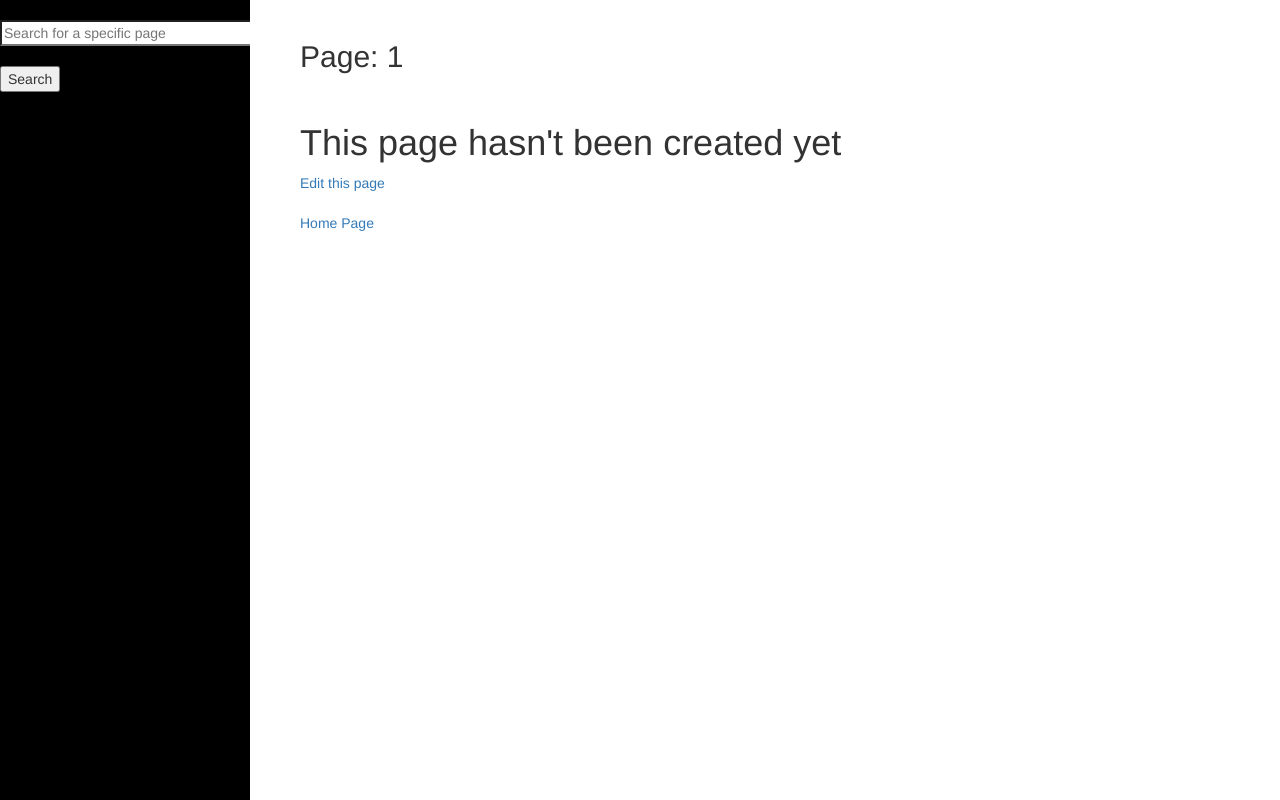
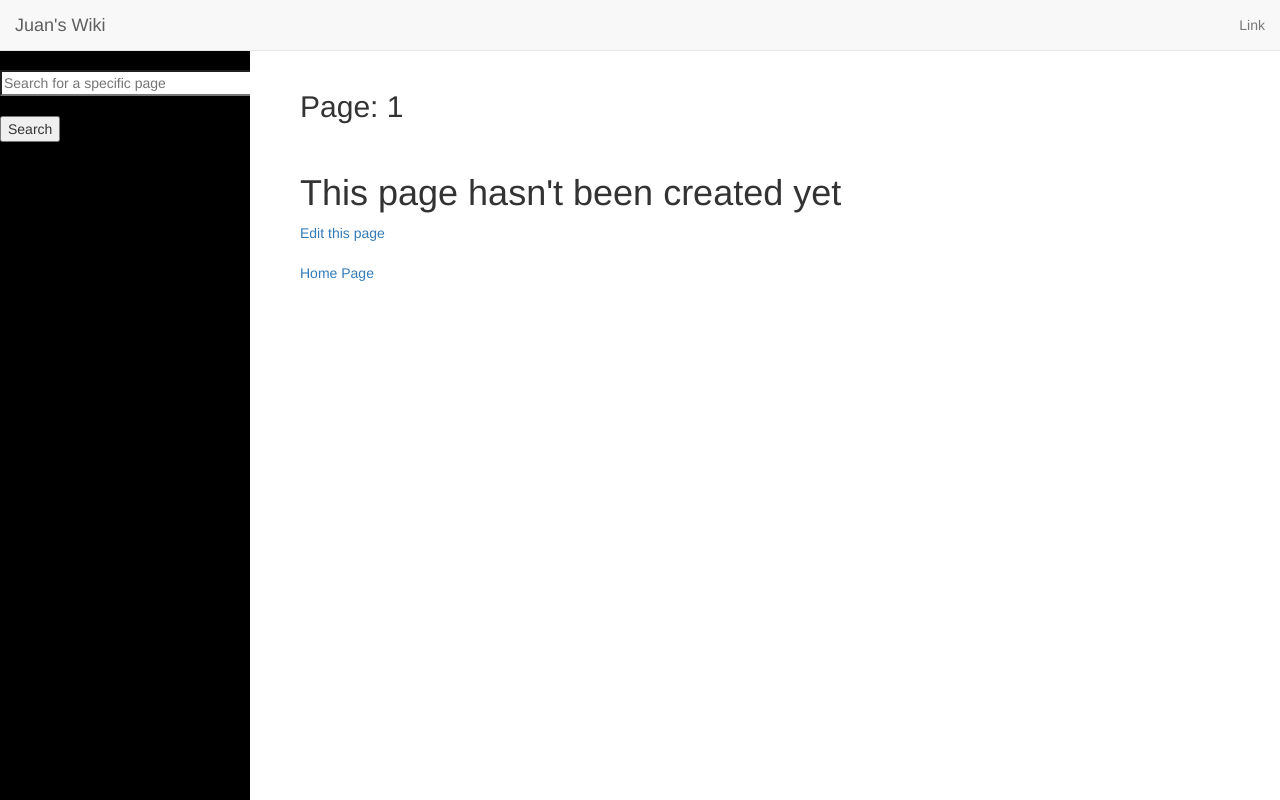
Before and after one commit to jcortes0309/wiki_flask, a Flask app: page /1 in a window 1280 px wide. Run offline with Flask 2, Linux system fonts and the light colour scheme; data that the repository does not hold is empty; some libraries are stand-ins or nearby versions.

Commit message:
Add Bootstrap menu and FontAwesome

```diff
--- a/static/style.css
+++ b/static/style.css
@@ -12,6 +12,7 @@ html {
 
 body {
    overflow-x: hidden;
+   padding-top: 50px;
 }
 
 textarea
--- a/templates/layout.html
+++ b/templates/layout.html
@@ -3,10 +3,34 @@
   <head>
     <meta charset="utf-8">
     <title>{{ page_name }}</title>
+    <link href="https://maxcdn.bootstrapcdn.com/font-awesome/4.6.3/css/font-awesome.min.css" rel="stylesheet" integrity="sha384-T8Gy5hrqNKT+hzMclPo118YTQO6cYprQmhrYwIiQ/3axmI1hQomh7Ud2hPOy8SP1" crossorigin="anonymous">
     <link href="https://maxcdn.bootstrapcdn.com/bootstrap/3.3.7/css/bootstrap.min.css" rel="stylesheet" integrity="sha384-BVYiiSIFeK1dGmJRAkycuHAHRg32OmUcww7on3RYdg4Va+PmSTsz/K68vbdEjh4u" crossorigin="anonymous">
     <link href="/static/style.css" rel="stylesheet">
   </head>
   <body>
+
+    <!-- Navigation Bar -->
+    <nav class="navbar navbar-default navbar-fixed-top">
+      <div class="container-fluid">
+        <!-- Brand and toggle get grouped for better mobile display -->
+        <div class="navbar-header">
+          <button type="button" class="navbar-toggle collapsed" data-toggle="collapse" data-target="#bs-example-navbar-collapse-1" aria-expanded="false">
+            <span class="sr-only">Toggle navigation</span>
+            Menu <i class="fa fa-bars"></i>
+          </button>
+          <a class="navbar-brand" href="#">Juan's Wiki</a>
+        </div>
+
+        <!-- Collect the nav links, forms, and other content for toggling -->
+        <div class="collapse navbar-collapse" id="bs-example-navbar-collapse-1">
+          <ul class="nav navbar-nav navbar-right">
+            <li><a href="#">Link</a></li>
+          </ul>
+        </div><!-- /.navbar-collapse -->
+      </div><!-- /.container-fluid -->
+    </nav>
+    <!-- /nav -->
+
     <div id="wrapper">
       <!-- Sidebar -->
       <div id="sidebar-wrapper">
```
